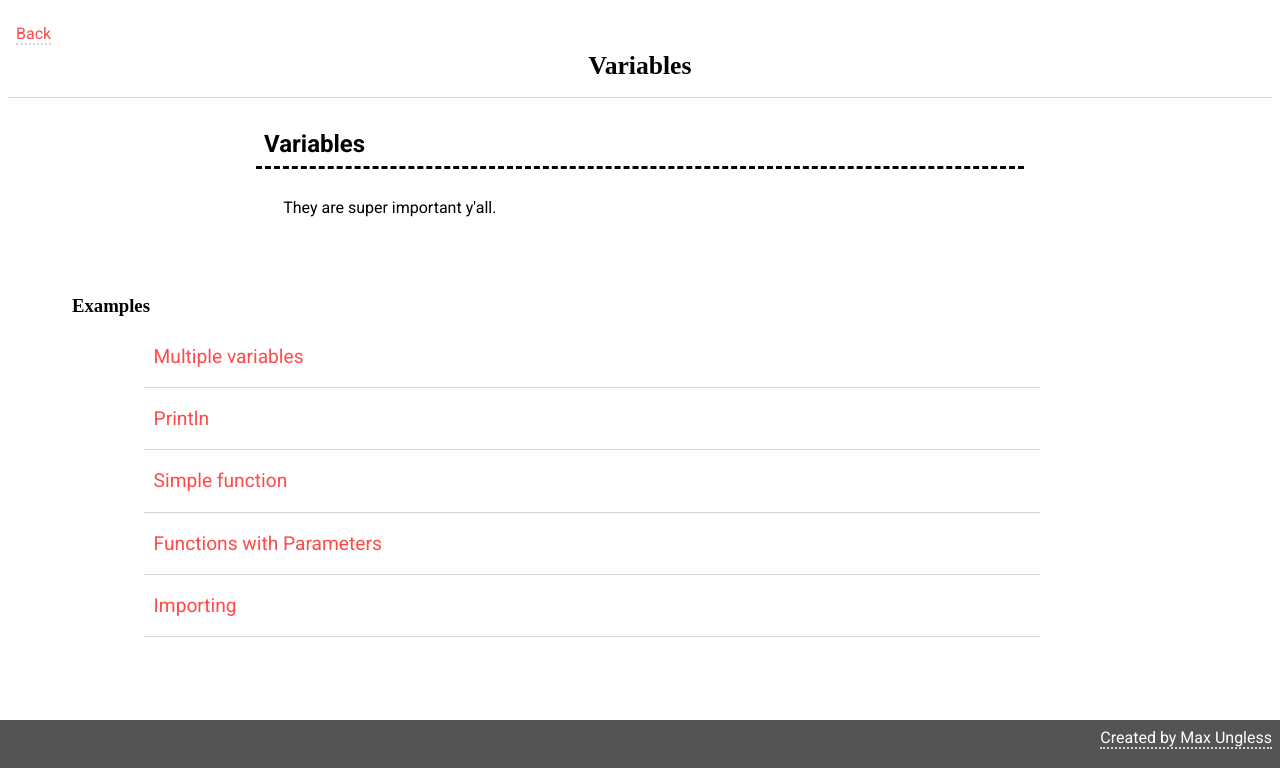
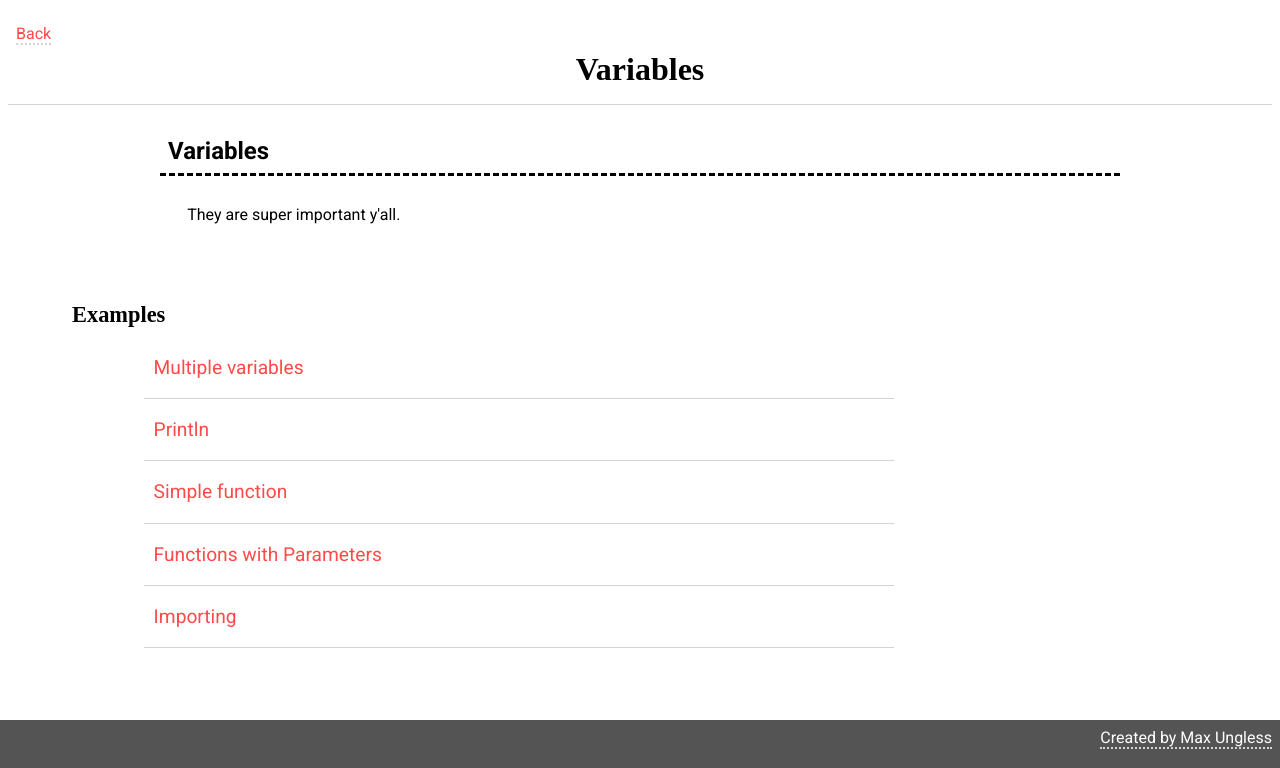
Before and after one commit to ungless/Coderkid, a Django app: template templates/almanac/post.html in a window 1280 px wide. Shown: the part 76-844 px from the top of the page. Run offline with Django 3.2, Linux system fonts and the light colour scheme; the template is opened without the code that fills it: values that come from a table or form of the project are taken from there, others are empty; data comes from the database, SQL or seed files in the repository; some libraries are stand-ins or nearby versions; some web fonts are replaced.

Commit message:
Bug Fix: Made styles support quad HD displays better

```diff
--- a/static/css/main.css
+++ b/static/css/main.css
@@ -12,24 +12,27 @@ h1, h2, h3, h4, h5, h6 {
   font-family: "Kumar One", serif; }
 
 h1 {
-  font-size: 5.9vw; }
+  font-size: 5.9em; }
 
 h2 {
-  font-size: 3.0vw; }
+  font-size: 3.0em; }
   @media (max-width: 540px) {
     h2 {
-      font-size: 5vw; } }
+      font-size: 5em; } }
   @media (min-width: 1024px) and (max-width: 1920px) {
     h2 {
-      font-size: 2vw; } }
+      font-size: 2em; } }
+
+h3 {
+  font-size: 2em; }
+  @media (min-width: 1024px) and (max-width: 1920px) {
+    h3 {
+      font-size: 1.4em; } }
 
 p {
   padding: 1em;
   line-height: 1.5em;
   font-size: 1em; }
-  @media (min-width: 1920px) and (max-width: 3840px) {
-    p {
-      font-size: 1.5em; } }
 
 a, p, ul, ol, body {
   font-family: "Roboto", "Open Sans", Ubuntu, Raleway, sans-serif; }
@@ -67,11 +70,12 @@ a {
 .options-ul {
   margin-left: 5em;
   list-style: none; }
+  .options-ul li {
+    width: 70%; }
     .options-ul li a {
       padding: 1em 0.5em;
       border-bottom: 1px solid lightgray;
       font-size: 1.2rem;
-    width: 70vw;
       display: block;
       transition: 0.3s all; }
       .options-ul li a:hover {
@@ -84,6 +88,9 @@ a {
           width: 90vw; }
           .options-ul li a:hover {
             transform: translateX(0); } }
+  @media (min-width: 1920px) and (max-width: 3840px) {
+    .options-ul {
+      width: 60vw; } }
   @media (max-width: 540px) {
     .options-ul {
       margin: 0 5vw;
@@ -274,6 +281,10 @@ section#almanac-posts {
     section#almanac-posts {
       padding: 0;
       margin: 0 0 2em 0; } }
+  @media (min-width: 1920px) and (max-width: 3840px) {
+    section#almanac-posts {
+      margin: 2em auto;
+      width: 60vw; } }
   section#almanac-posts h3 {
     font-size: 1.7rem; }
     @media (max-width: 540px) {
@@ -281,7 +292,7 @@ section#almanac-posts {
         padding: 2em 0 0.5em 1em; } }
 
 article#post-article {
-  width: 60vw;
+  width: 60em;
   margin: 0 auto; }
   @media (max-width: 540px) {
     article#post-article {
@@ -308,10 +319,6 @@ section#post-examples {
   padding: 2em;
   margin: 2em; }
   @media (max-width: 540px) {
-    section#post-examples {
-      padding: 0 0 2em 0;
-      margin: 0; } }
-  @media (max-width: 540px) {
     section#post-examples h3 {
       padding: 2em 0 0.5em 1em; } }
   section#post-examples p {
@@ -320,6 +327,14 @@ section#post-examples {
       section#post-examples p {
         margin: 0 auto;
         width: 90vw; } }
+  @media (min-width: 1920px) and (max-width: 3840px) {
+    section#post-examples {
+      margin: 2em auto;
+      width: 60vw; } }
+  @media (max-width: 540px) {
+    section#post-examples {
+      padding: 0 0 2em 0;
+      margin: 0; } }
 
 code {
   line-height: 1.7em;
--- a/static/scss/_almanacs.scss
+++ b/static/scss/_almanacs.scss
@@ -59,6 +59,11 @@ section#almanac-posts {
         margin: 0 0 2em 0;
     }
 
+    @include quadhd {
+        margin: 2em auto;
+        width: 60vw;
+    }
+
     h3 {
         font-size: 1.7rem;
 
--- a/static/scss/_general.scss
+++ b/static/scss/_general.scss
@@ -10,18 +10,26 @@ h1, h2, h3, h4, h5, h6 {
 }
 
 h1 {
-    font-size: 5.9vw;
+    font-size: 5.9em;
 }
 
 h2 {
-    font-size: 3.0vw;
+    font-size: 3.0em;
 
     @include mobile {
-        font-size: 5vw;
+        font-size: 5em;
     }
 
     @include desktop {
-        font-size: 2vw;
+        font-size: 2em;
+    }
+}
+
+h3 {
+    font-size: 2em;
+
+    @include desktop {
+        font-size: 1.4em;
     }
 }
 
@@ -32,7 +40,7 @@ p {
     font-size: 1em;
 
     @include quadhd {
-        font-size: 1.5em;
+        // font-size: 0.8em;
     }
 }
 
@@ -87,11 +95,13 @@ a {
     list-style: none;
 
     li {
+        width: 70%;
+
         a {
             padding: 1em 0.5em;
             border-bottom: 1px solid $main-gray;
             font-size: 1.2rem;
-            width: 70vw;
+
             display: block;
             transition: $transition;
 
@@ -110,6 +120,10 @@ a {
                 }
             }
         }
+    }
+
+    @include quadhd {
+        width: 60vw;
     }
 
     @include mobile {
--- a/static/scss/_posts.scss
+++ b/static/scss/_posts.scss
@@ -1,5 +1,5 @@
 article#post-article {
-    width: 60vw;
+    width: 60em;
     margin: 0 auto;
 
     @include mobile {
@@ -40,12 +40,6 @@ article#post-article {
 section#post-examples {
     padding: 2em;
     margin: 2em;
-
-    @include mobile {
-        padding: 0 0 2em 0;
-        margin: 0;
-    }
-
     h3 {
         @include mobile {
             padding: 2em 0 0.5em 1em;
@@ -60,6 +54,17 @@ section#post-examples {
             width: 90vw;
         }
     }
+
+    @include quadhd {
+        margin: 2em auto;
+        width: 60vw;
+    }
+
+    @include mobile {
+        padding: 0 0 2em 0;
+        margin: 0;
+    }
+
 }
 
 code {
```
Also changed, not shown: static/css/styles.css (deleted, +0 -23 lines), almanac/views.py (line endings or trailing spaces), 1 other file. Lines whose indentation alone changed are shown as unchanged.
